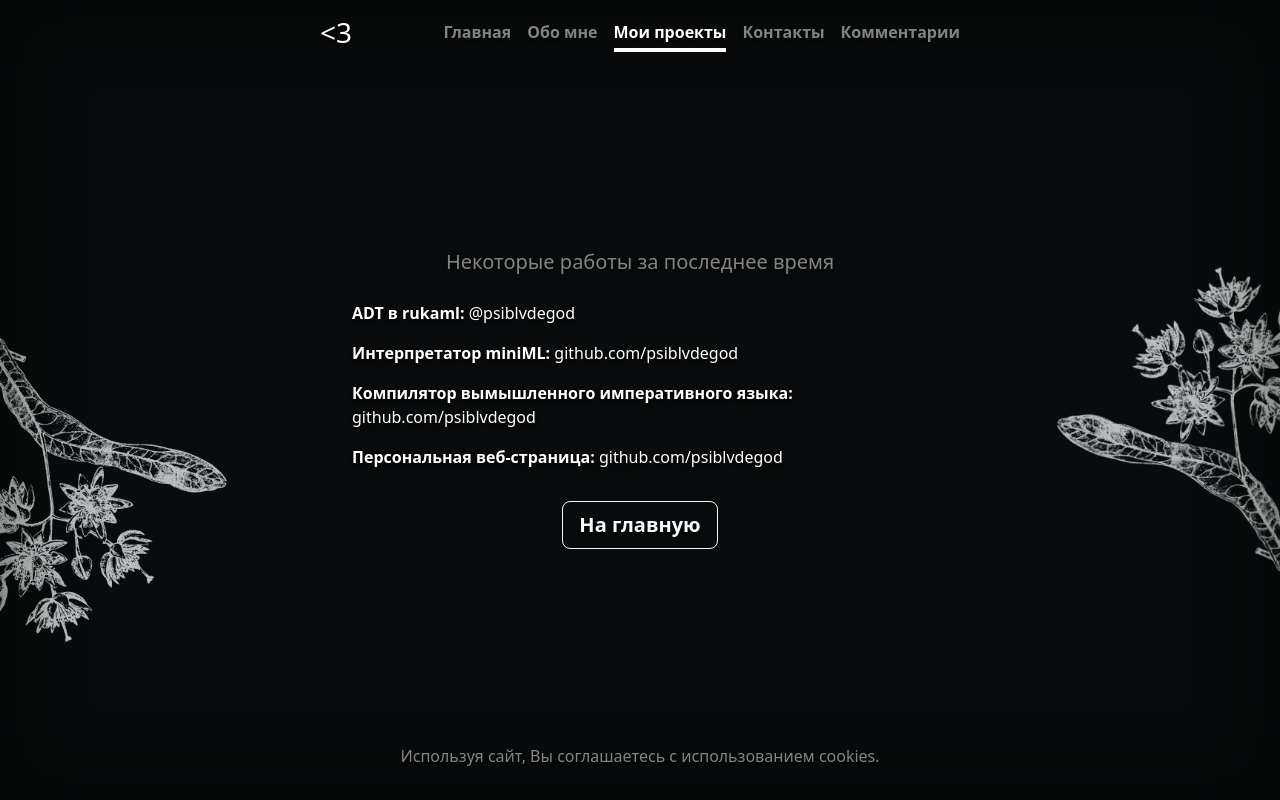
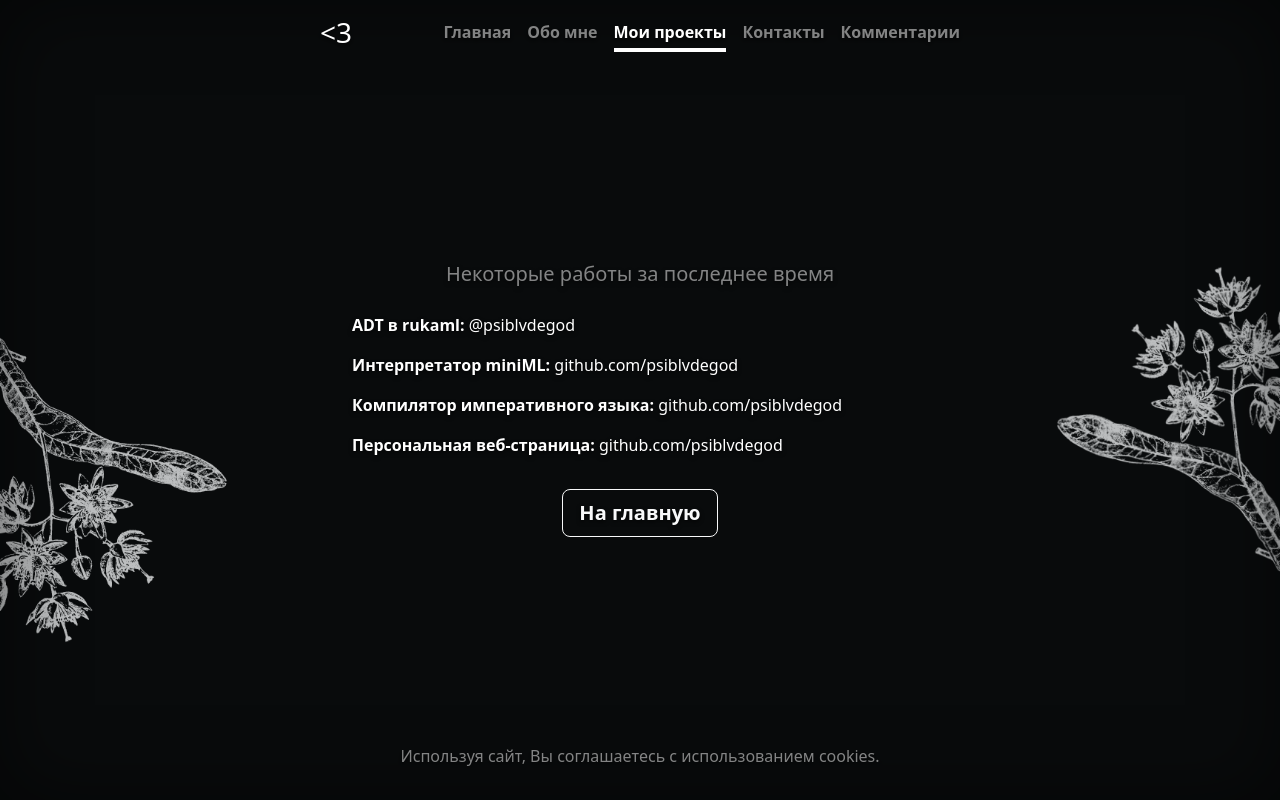
Before and after one commit to psiblvdegod/web-page, a Flask app: page /projects in a window 1280 px wide. Run offline with Flask 3, Linux system fonts and the light colour scheme; parts of the project's set-up code (start-up, migrations or seed data) failed here and were passed over; some libraries are stand-ins or nearby versions.

Commit message:
try to fix layout in projects.html
Signed-off-by: psiblvdegod <artyombaly@list.ru>

```diff
--- a/templates/projects.html
+++ b/templates/projects.html
@@ -10,7 +10,7 @@
 {% block content %}
 <p class="lead text-white-50">Некоторые работы за последнее время</p>
 <div class="row justify-content-center">
-    <div class="col-md-13 text-start">
+    <div class="col-md-15 text-start">
         <ul class="list-group list-group-flush">
             <li class="list-group-item bg-transparent text-white border-0">
                 <strong>ADT в rukaml:</strong> <a href="https://t.me/psiblvdegod"
@@ -21,7 +21,7 @@
                     class="text-white text-decoration-none">github.com/psiblvdegod</a>
             </li>
             <li class="list-group-item bg-transparent text-white border-0">
-                <strong>Компилятор вымышленного императивного языка:</strong> <a href="https://github.com/psiblvdegod"
+                <strong>Компилятор императивного языка:</strong> <a href="https://github.com/psiblvdegod"
                     class="text-white text-decoration-none">github.com/psiblvdegod</a>
             </li>
             <li class="list-group-item bg-transparent text-white border-0">
```
